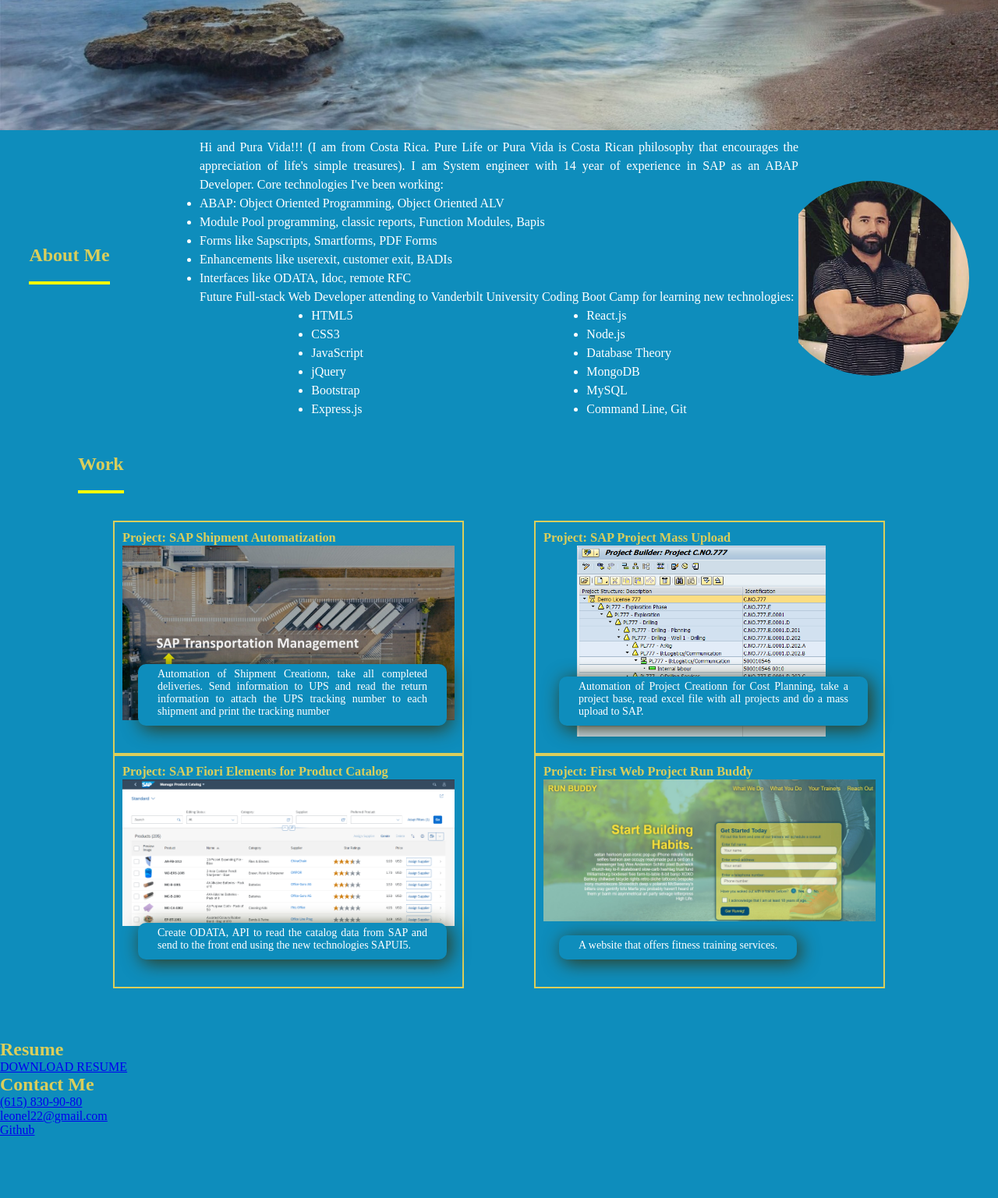
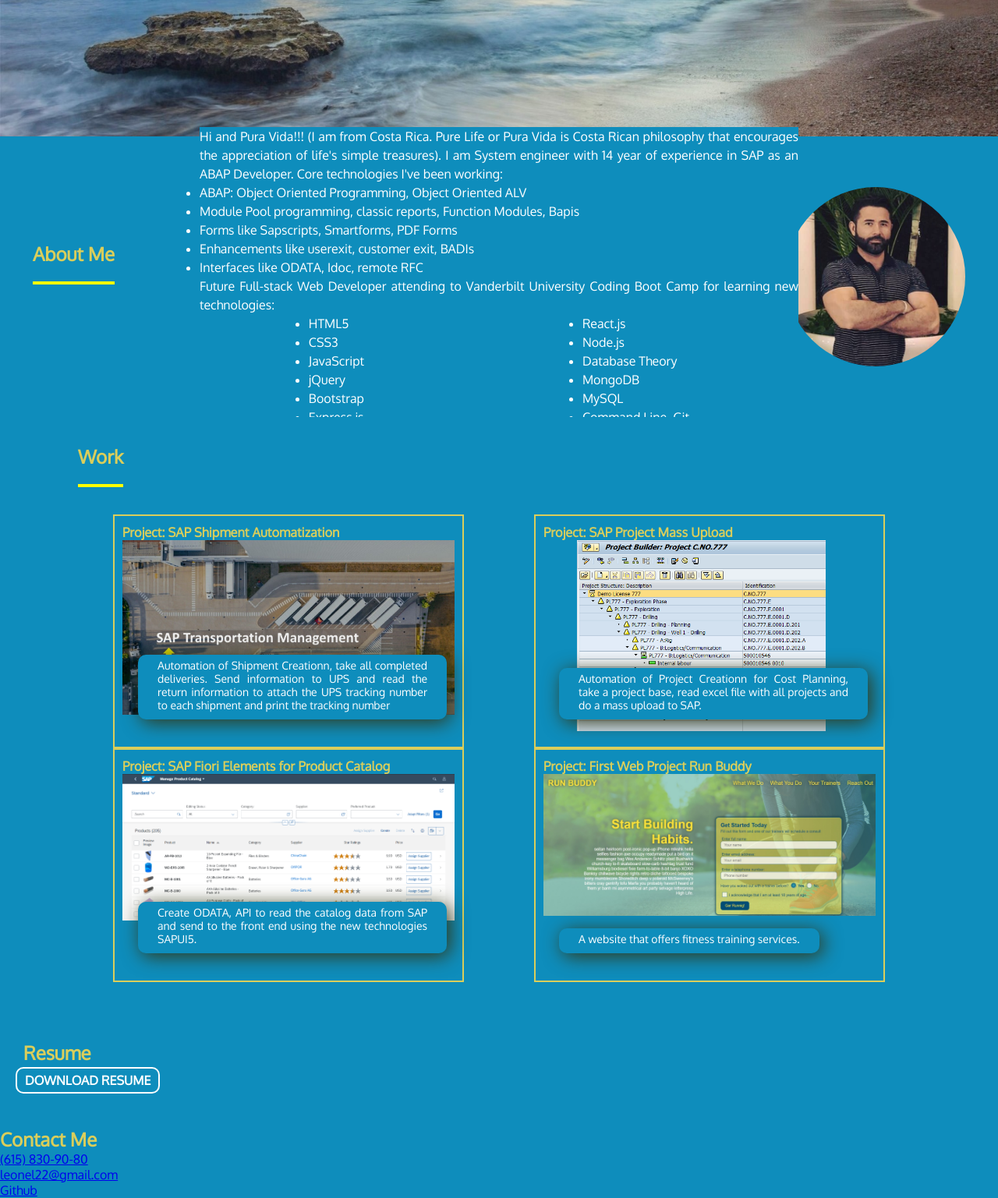
Before and after one commit to EsteMaeLeo/leo_portfolio_dev, a plain HTML site: page index.html in a window 1280 px wide. Shown: the part 470-2007 px from the top of the page at 78% size. Before the commit the page ends 1929 px from the top, so only its background shows below. Drawn offline with Linux system fonts and the light colour scheme.

Commit message:
style the resume link

```diff
--- a/assets/css/style.css
+++ b/assets/css/style.css
@@ -72,7 +72,7 @@ header nav ul li a:hover{
 
 body {
     color: var(--light-yel);
-    font-family: var(-font-main);
+    font-family: var(--font-main);
 
 }
 /*add style shadow to the name*/
@@ -94,8 +94,8 @@ body {
   }
 
 .label-name {
-    color: #FFFFFF;
-    text-shadow: 0 0 10px #FFFFFF;
+    color: var(--text-main);
+    text-shadow: 0 0 10px var(--text-main);
     background:rgba(78, 168, 201);
     padding: 18px;
     font-size: 24px;
@@ -112,12 +112,13 @@ body {
     align-items: center;
     position: relative;
  }
+ /*adjust into the profile picture*/
 .leo-pic{
     border-radius: 50%;
-    max-width: 250px;
-    max-height: 250px;
-    height: 30%;
-    width: 30%;
+    max-width: 230Px;
+    max-height: 230px;
+    height: 25%;
+    width: 25%;
     margin-left: 70%;
     align-self:center;
 }
@@ -200,6 +201,31 @@ body {
     color: var(--text-main);
 	box-shadow: 4px 4px 25px rgb(50, 56, 24);
 }
+.my-cv{
+    margin: 10px 20px 50px;
+    display: flex;
+	flex-wrap:wrap-reverse;
+    flex-direction:column;
+
+}
+.my-cv h2{
+    top: 20px;
+    padding: 10px;
+}
+.download-resume a{
+
+    padding: 5px 10px;
+    text-align: center;
+    text-decoration:none;
+    font-weight:bold;
+    color: var(--text-main);
+    cursor: grab;
+    border: 2px solid var(--text-main);
+    border-radius: 10px;
+}
+.download-resume a:hover{
+    background-color: #6f8f9b;
+}
 
 /* Media Query For Smaller Desktop Screens And Smaller */
 @media screen and (max-width: 980px) {
--- a/index.html
+++ b/index.html
@@ -149,11 +149,10 @@
     </section>
 
     <section id="my-resume">
-        <div>
+        <div class="my-cv">
             <h2>Resume</h2>
-            <div id="download-resume">
-                <a target="_blank" href="./assets/pdf/leonelmoralesjimenez.pdf">DOWNLOAD RESUME
-                </a>
+            <div class="download-resume">
+                <a target="_blank" href="./assets/pdf/leonelmoralesjimenez.pdf">DOWNLOAD RESUME</a>
             </div>
         </div>
     </section>
```
